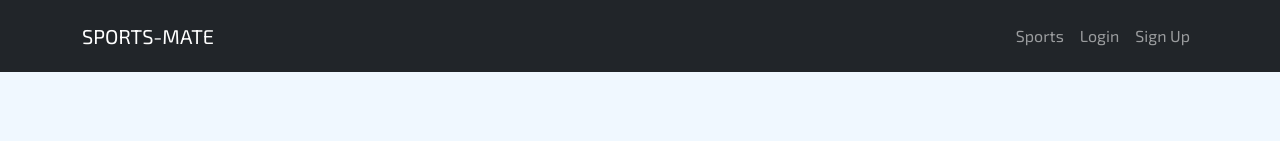
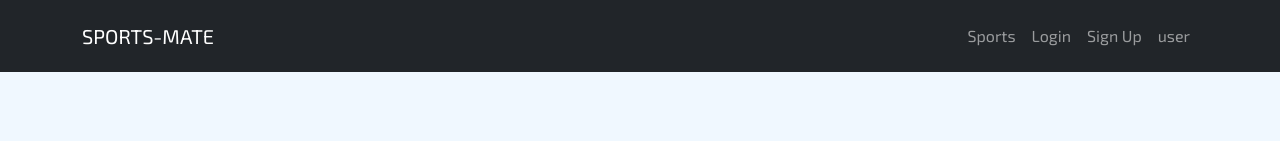
Before and after one commit to deepak748030/SportMate, a React (Vite) app in the folder client/: page / in a window 1280 px wide. Shown: the top 141 px of the page. Built offline with nearby package versions, Linux system fonts and the light colour scheme.

Commit message:
update navbar

```diff
--- a/client/src/components/NavBar.jsx
+++ b/client/src/components/NavBar.jsx
@@ -35,6 +35,9 @@
                         <li className="nav-item">
                             <Link className="nav-link" to="/signup">Sign Up</Link>
                         </li>
+                        <li className="nav-item">
+                            <Link className="nav-link" to="/user">user</Link>
+                        </li>
                     </ul>
                 </div>
             </div>
```
